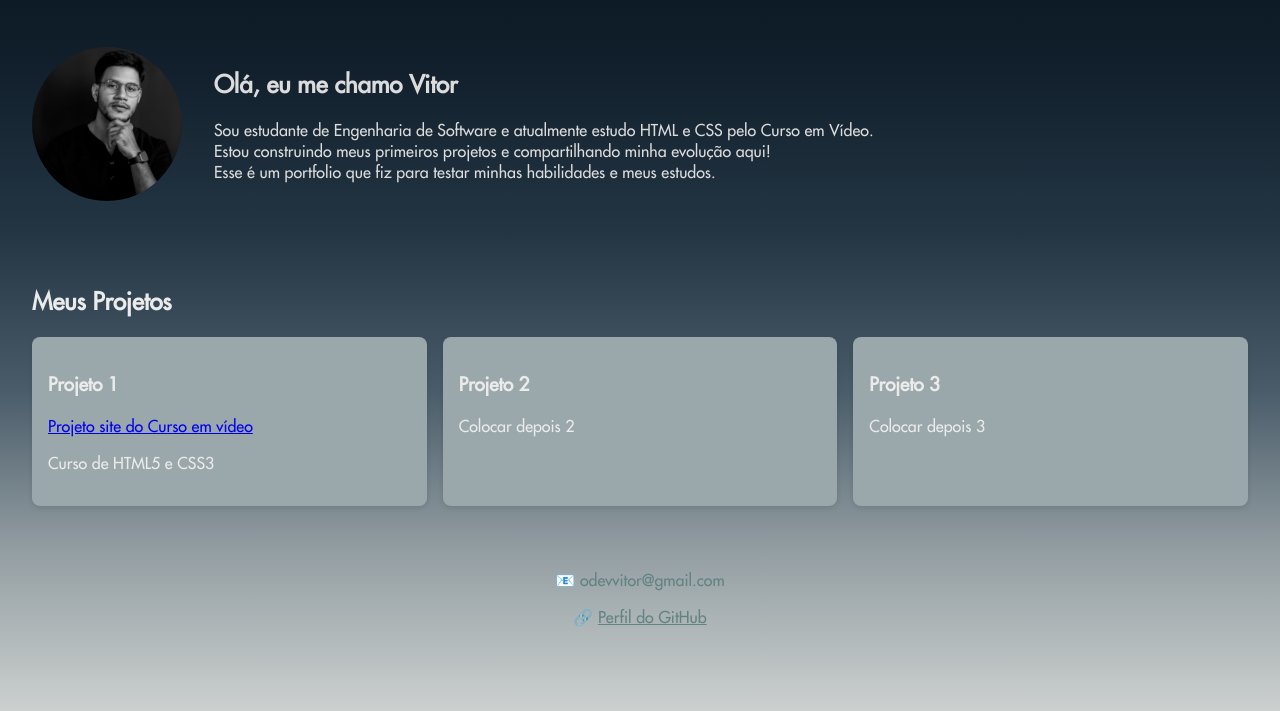
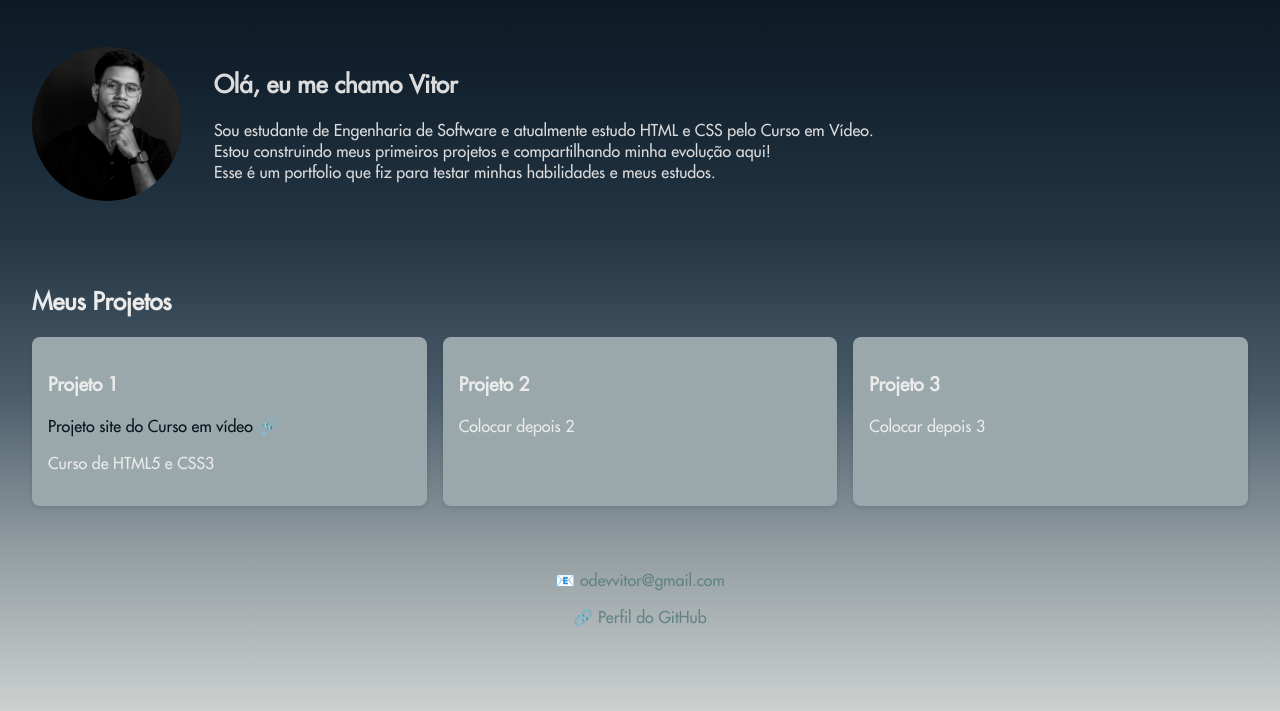
Before and after one commit to vitorsantostr/Portfolio, a plain HTML site: page index.html in a window 1280 px wide. Shown: the part 89-800 px from the top of the page. Drawn offline with Linux system fonts and the light colour scheme; a web font is replaced by a local one.

Commit message:
adicionado hoover no link do projeto

```diff
--- a/index.html
+++ b/index.html
@@ -31,7 +31,7 @@
         <div class="grid">
             <div class="card">
                 <h3>Projeto 1</h3>
-                <a href="https://vitorsantostr.github.io/projeto-site-android/" target="_blank">Projeto site do Curso em vídeo</a>
+                <a href="https://vitorsantostr.github.io/projeto-site-android/" target="_blank">Projeto site do Curso em vídeo 🔗</a>
                 <p>Curso de HTML5 e CSS3</p>
             </div>
             <div class="card">
--- a/style.css
+++ b/style.css
@@ -81,3 +81,11 @@
            text-align: center;
            padding: 1rem;
        }
+       a{
+        text-decoration: none;
+        color: #05141B;
+        font-size:bold;
+       }
+       a:hover{
+        text-decoration: underline;
+       }
```
